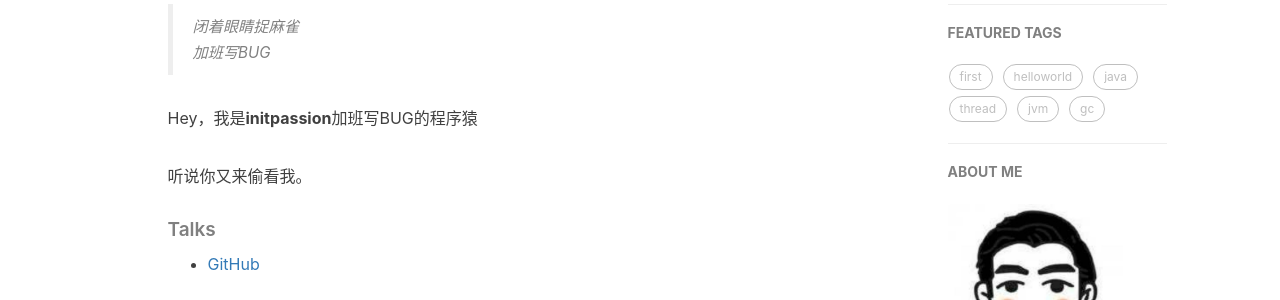
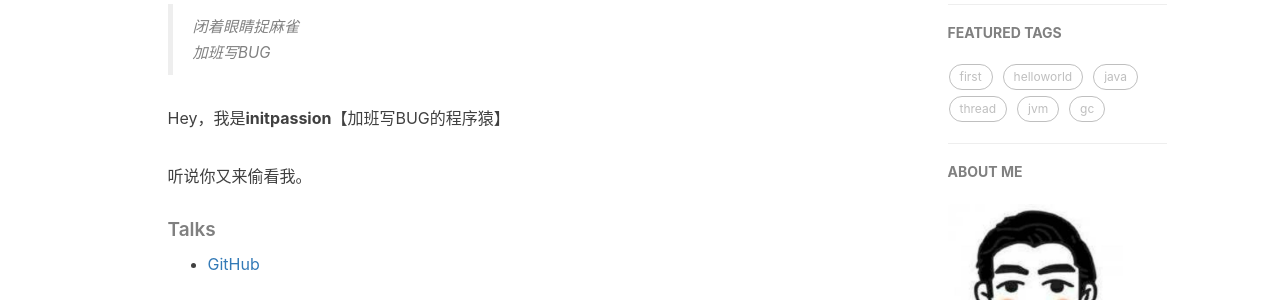
Before and after one commit to initpassion/initpassion.github.io, a Jekyll site: the page built from about.html, in a window 1280 px wide. Shown: the part 454-754 px from the top of the page. Built offline with Jekyll 4.4.1, drawn with Linux system fonts in a browser that asks for light colours; nearby versions of some CDN libraries; comment, search, counter and statistics services are not loaded.

```diff
--- a/about.html
+++ b/about.html
@@ -18,7 +18,7 @@ header-img: "img/post-bg-rwd.jpg"
     <blockquote><p>闭着眼睛捉麻雀<br>
     加班写BUG</p></blockquote>
 
-    <p>Hey，我是<strong>initpassion</strong>加班写BUG的程序猿</p>
+    <p>Hey，我是<strong>initpassion</strong>【加班写BUG的程序猿】</p>
 
     <p>听说你又来偷看我。</p>
 
```
